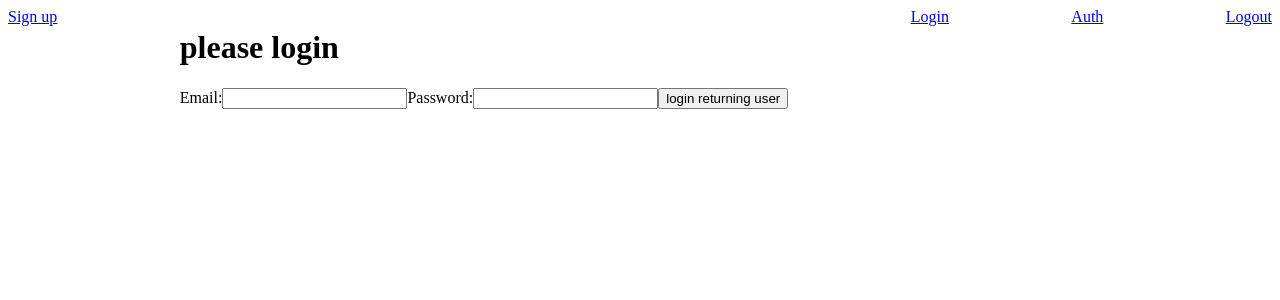
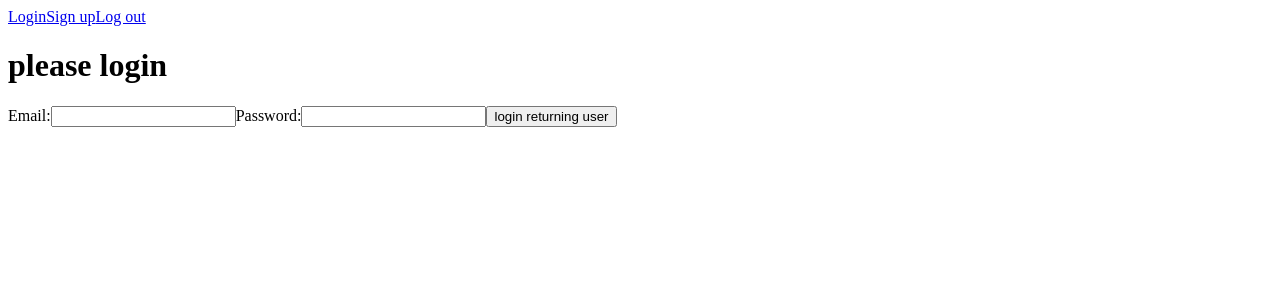
Before and after one commit to Guzelya/webpack-react-express-boilerplate, a React app: page /login in a window 1280 px wide. Shown: the top 300 px of the page. Built offline with nearby package versions, Linux system fonts and the light colour scheme.

Commit message:
routes and context done

```diff
--- a/client/App.js
+++ b/client/App.js
@@ -11,38 +11,18 @@ import Home from "./components/Home";
 import Logout from "./components/Logout";
 import Auth from "./components/Auth";
 import Login from "./components/Login";
+import Routes from "./routes";
+import Navbar from "./components/Navbar";
+import { LoggedInContextProvider } from "./context/LoggedInContext";
 
 const App = () => {
   return (
-    // <HashRouter>
-    <div style={{ display: "flex", justifyContent: "space-between" }}>
-      <BrowserRouter>
-        {/* <div> */}
-        {/* <h1>
-        Hello world!Jupiter and Mars and Venus and Moon and Uranus and all the
-        aliens of the universe!!!!
-      </h1> */}
-        {/* <Switch> */}
-        {/* <Route exact path="/login">
-          <Login />
-        </Route> */}
-        <Route exact path="/signup" component={SignUp} />
-        <Link to="/signup">Sign up</Link>
-        <Route exact path="/login" component={Login} />
-        <Link to="/login">Login</Link>
-        <Route exact path="/auth" component={Auth} />
-        <Link to="/auth">Auth</Link>
-        <Route exact path="/logout" component={Logout} />
-        <Link to="/logout">Logout</Link>
-        <Route exact path="/">
-          <Home />
-        </Route>
-        {/* <Route exact path="/logout" component={Logout} /> */}
-        {/* </Switch> */}
-        {/* </div> */}
-      </BrowserRouter>
-    </div>
-    // </HashRouter>
+    <LoggedInContextProvider>
+      <div>
+        <Navbar />
+        <Routes />
+      </div>
+    </LoggedInContextProvider>
   );
 };
 
--- a/client/components/Auth.js
+++ b/client/components/Auth.js
@@ -1,33 +1,39 @@
-import React, { useEffect } from "react";
+import React, { useEffect, useContext } from "react";
 import axios from "axios";
 import { useLocation } from "react-router-dom";
+import { LoggedInContext } from "../context/LoggedInContext";
 
 const Auth = () => {
-  const location = useLocation();
-  console.log("params in location in auth", location);
-  if (location.state) {
-    const { email } = location.state.params;
+  const { authenticated, setAuthenticated } = useContext(LoggedInContext);
+  // const location = useLocation();
+  // console.log("params in location in auth", location);
+  // if (location.state) {
+  // const { email } = location.state.params;
+  useEffect(() => {
+    const fetchData = async () => {
+      const result = await axios.get(`api/auth`);
+      console.log("result", result);
+    };
+    fetchData();
+  }, []);
+  if (authenticated) {
     return (
       <div>
         <p>You have successfully registered!</p>
-        <p> welcome to home page {email}</p>
+        <p> welcome to home page</p>
       </div>
     );
   } else {
-    return (
-      <div>
-        <p>please login</p>
-      </div>
-    );
+    return <div>you're not authenticated</div>;
   }
+  // } else {
+  //   return (
+  //     <div>
+  //       <p>please login! it's an auth page</p>
+  //     </div>
+  //   );
+  // }
   // const { username } = location.state.params;
-  // useEffect(() => {
-  //   const fetchData = async () => {
-  //     const result = await axios.get(`api/auth`);
-  //     console.log("result", result);
-  //   };
-  //   fetchData();
-  // }, []);
 };
 
 export default Auth;
--- a/client/components/Home.js
+++ b/client/components/Home.js
@@ -1,6 +1,9 @@
-import React from "react";
+import React, { useContext } from "react";
+import { LoggedInContext } from "../context/LoggedInContext";
 
 const Home = () => {
+  const { authenticated } = useContext(LoggedInContext);
+  console.log("authenticated", authenticated);
   return (
     <div>
       <h1>is it hot reloading</h1>
--- a/client/components/Login.js
+++ b/client/components/Login.js
@@ -1,7 +1,8 @@
-import React, { useState } from "react";
+import React, { useState, useContext } from "react";
 import { useHistory, Redirect, useLocation } from "react-router-dom";
 import axios from "axios";
 import { withRouter } from "react-router";
+import { LoggedInContext } from "../context/LoggedInContext";
 
 const Login = () => {
   const history = useHistory();
@@ -11,6 +12,7 @@ const Login = () => {
   const [password, setPassword] = useState("");
   const [loginError, setLoginError] = useState(false);
   const [userInfo, setUserInfo] = useState(null);
+  const { authenticated, setAuthenticated } = useContext(LoggedInContext);
   //   const doc = this;
   //   console.log("location", location);
   const handleLogin = async (e) => {
@@ -24,6 +26,7 @@ const Login = () => {
       });
       console.log("response in login", response);
       if (response) {
+        setAuthenticated(true);
         history.push("/auth", { params: response.data });
       }
       //   setUserInfo(response);
--- a/client/components/Logout.js
+++ b/client/components/Logout.js
@@ -1,21 +1,32 @@
-import React from "react";
+import React, { useState, useContext } from "react";
 import { useHistory, Redirect, useLocation } from "react-router-dom";
 import axios from "axios";
+import { LoggedInContext } from "../context/LoggedInContext";
 
 const Logout = () => {
   const history = useHistory();
+  const [loggedOut, setLoggedOut] = useState(false);
+  const { authenticated, setAuthenticated } = useContext(LoggedInContext);
   const logoutFunction = async () => {
     const result = await axios.get(`api/logout`);
     console.log("result", result);
     if (result) {
-      history.push("/auth");
+      // return <h1>logged out just now!</h1>;
+      setAuthenticated(false);
+      setLoggedOut(true);
     }
   };
 
   return (
     <div>
-      <p>Logout</p>
-      <button onClick={logoutFunction}>please logout</button>
+      {loggedOut ? (
+        <h1>you're logged out</h1>
+      ) : (
+        <div>
+          <p>Logout</p>
+          <button onClick={logoutFunction}>please logout</button>
+        </div>
+      )}
     </div>
   );
 };
--- /dev/null
+++ b/client/components/Navbar.js
@@ -0,0 +1,14 @@
+import React from "react";
+import { Link } from "react-router-dom";
+
+const Navbar = () => {
+  return (
+    <div>
+      <Link to="/login">Login</Link>
+      <Link to="/signUp">Sign up</Link>
+      <Link to="/logout">Log out</Link>
+    </div>
+  );
+};
+
+export default Navbar;
--- a/client/components/SignUp.js
+++ b/client/components/SignUp.js
@@ -1,12 +1,14 @@
-import React, { useEffect, useState } from "react";
+import React, { useEffect, useState, useContext } from "react";
 import { useHistory, Redirect } from "react-router-dom";
 import axios from "axios";
+import { LoggedInContext } from "../context/LoggedInContext";
 
 const SignUp = () => {
   const history = useHistory();
   const [values, setValues] = useState({});
   const [email, setEmail] = useState("");
   const [password, setPassword] = useState("");
+  const { authenticated, setAuthenticated } = useContext(LoggedInContext);
   // console.log("history", history);
   //   useEffect(() => {
   //     const fetchData = async () => {
@@ -54,6 +56,7 @@ const SignUp = () => {
       });
       console.log("response", response);
       if (response) {
+        setAuthenticated(true);
         history.push("/auth", { params: response.data.username });
       }
     } catch (err) {
--- /dev/null
+++ b/client/context/LoggedInContext.js
@@ -0,0 +1,18 @@
+import React, { useState, createContext } from "react";
+
+export const LoggedInContext = createContext();
+
+export const LoggedInContextProvider = (props) => {
+  const [authenticated, setAuthenticated] = useState(false);
+
+  return (
+    <LoggedInContext.Provider
+      value={{
+        authenticated,
+        setAuthenticated,
+      }}
+    >
+      {props.children}
+    </LoggedInContext.Provider>
+  );
+};
--- a/client/index.js
+++ b/client/index.js
@@ -1,5 +1,12 @@
 import React from "react";
 import ReactDOM from "react-dom";
+import { BrowserRouter } from "react-router-dom";
+// import history from "./history";
 import App from "./App";
 
-ReactDOM.render(<App />, document.getElementById("root"));
+ReactDOM.render(
+  <BrowserRouter>
+    <App />
+  </BrowserRouter>,
+  document.getElementById("root")
+);
--- /dev/null
+++ b/client/routes.js
@@ -0,0 +1,21 @@
+import React from "react";
+import { withRouter, Route, Switch } from "react-router-dom";
+import Login from "./components/Login";
+import SignUp from "./components/SignUp";
+import Auth from "./components/Auth";
+import Logout from "./components/Logout";
+import Home from "./components/Home";
+
+const Routes = () => {
+  return (
+    <Switch>
+      <Route exact path="/" component={Home} />
+      <Route path="/signup" component={SignUp} />
+      <Route path="/login" component={Login} />
+      <Route path="/auth" component={Auth} />
+      <Route path="/logout" component={Logout} />
+    </Switch>
+  );
+};
+
+export default withRouter(Routes);
--- a/config/passport.js
+++ b/config/passport.js
@@ -14,7 +14,7 @@ passport.deserializeUser(async (id, done) => {
   // console.log("user in deserialized", user);
   try {
     const user = await User.findByPk(id);
-    console.log("in deserialized");
+    console.log("in deserialized", id);
     return done(null, user);
   } catch (err) {
     return done(err);
```
Also changed, not shown: 1 other file (tests, documents, lock files or other folders).
